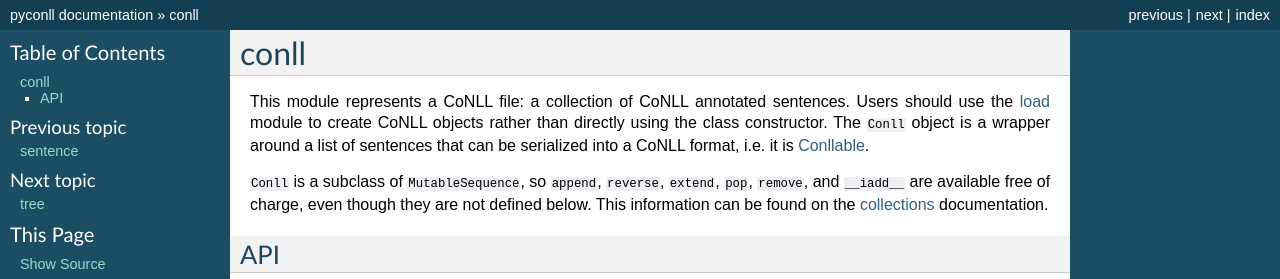
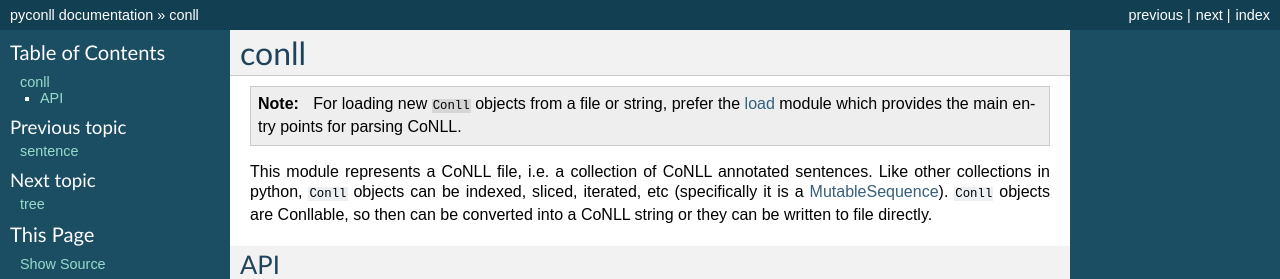
Before and after one commit to pyconll/pyconll, a Sphinx documentation site: the page built from docs/pyconll/unit/conll.rst, in a window 1280 px wide, cut to the strip 0-279 px from the top of the page. Built offline with Sphinx 7.4.7, drawn with Linux system fonts in a browser that asks for light colours; pages that are not in the unit, such as notebooks, are missing from menus; the version number could not be read and is left out.

Commit message:
More documentation improvement.

```diff
--- a/docs/pyconll/unit/conll.rst
+++ b/docs/pyconll/unit/conll.rst
@@ -1,13 +1,14 @@
 conll
 ===================================
 
-This module represents a CoNLL file: a collection of CoNLL annotated sentences. Users should use the load_ module to create CoNLL objects rather than directly using the class constructor. The ``Conll`` object is a wrapper around a list of sentences that can be serialized into a CoNLL format, i.e. it is Conllable_.
+.. note::
+    For loading new ``Conll`` objects from a file or string, prefer the load_ module which provides the main entry points for parsing CoNLL.
 
-``Conll`` is a subclass of ``MutableSequence``, so ``append``, ``reverse``, ``extend``, ``pop``, ``remove``, and ``__iadd__`` are available free of charge, even though they are not defined below. This information can be found on the collections_ documentation.
+This module represents a CoNLL file, i.e. a collection of CoNLL annotated sentences. Like other collections in python, ``Conll`` objects can be indexed, sliced, iterated, etc (specifically it is a MutableSequence_). ``Conll`` objects are Conllable, so then can be converted into a CoNLL string or they can be written to file directly.
 
 .. _load: ../load.html
 .. _Conllable: ../conllable.html
-.. _collections: https://docs.python.org/3/library/collections.abc.html#collections-abstract-base-classes
+.. _MutableSequence: https://docs.python.org/3/library/collections.abc.html#collections.abc.MutableSequence
 
 
 API
--- a/docs/starting.rst
+++ b/docs/starting.rst
@@ -46,7 +46,7 @@ Statistics such as lemmas for a certain closed class POS or number of non-projec
                 if token.pos == 'NOUN':
                     noun_token_transformation(token)
 
-Note that most objects in ``pyconll`` are mutable, except for a select few fields, so changing the ``Token`` object remains with the ``Sentence``.
+Note that most objects in ``pyconll`` are mutable, except for a select few fields, so changing the ``Token`` object remains with the ``Sentence`` and can be output back into CoNLL format when processing is complete.
 
 Outputting CoNLL-U
 ----------------------------------
```
